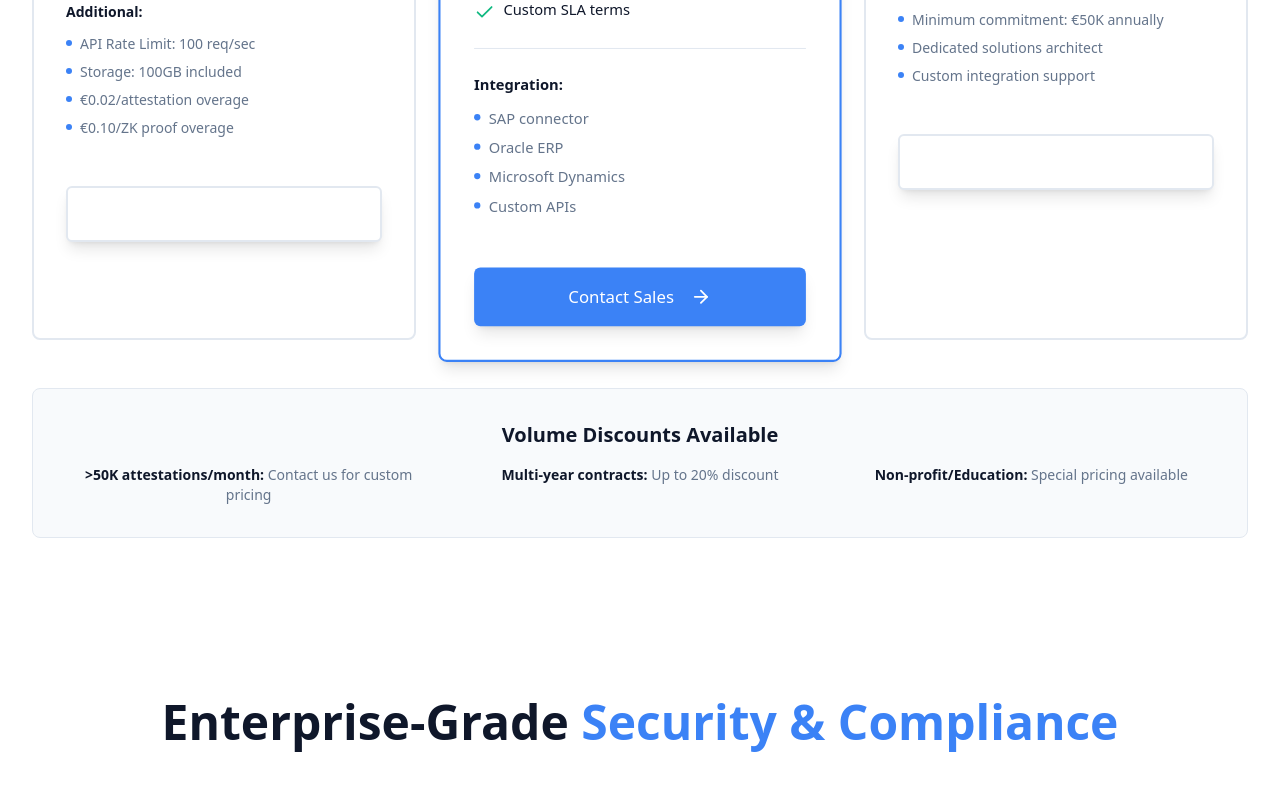
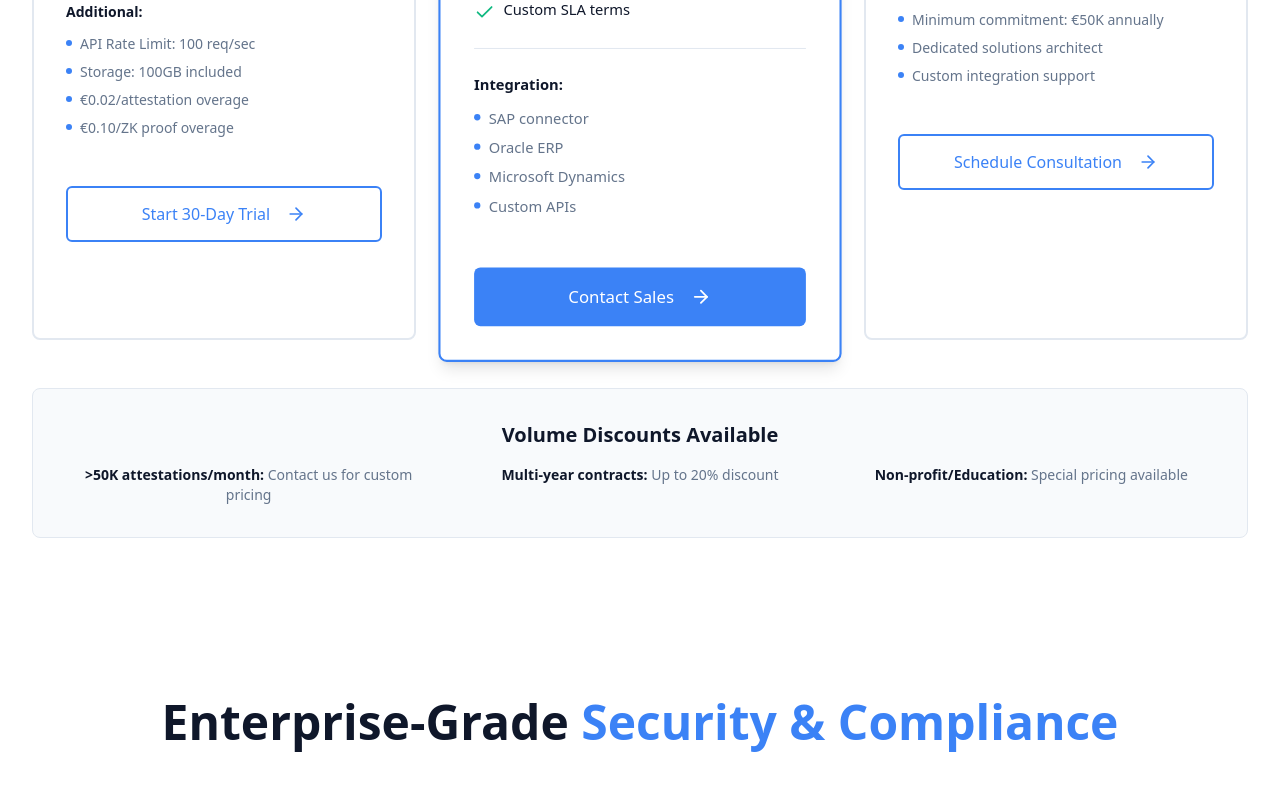
Before and after one commit to PROOFPASS/ProofPassLandingPage, a Next.js app: page / in a window 1280 px wide. Shown: the part 9460-10260 px from the top of the page. Built offline with nearby package versions, Linux system fonts and the light colour scheme.

Commit message:
Fix pricing buttons visibility and update phone number

```diff
--- a/components/sections/EnterpriseCTA.tsx
+++ b/components/sections/EnterpriseCTA.tsx
@@ -221,11 +221,11 @@ export function EnterpriseCTA() {
           <p className="text-white mb-4 font-semibold">Prefer to talk now?</p>
           <div className="flex flex-col sm:flex-row items-center justify-center gap-4">
             <a
-              href="tel:+15551234567"
+              href="tel:+5493534189492"
               className="flex items-center gap-2 text-white hover:text-white/80 transition-colors"
             >
               <Phone className="h-5 w-5" />
-              <span>+1 (555) 123-4567</span>
+              <span>+54 9 3534 189492</span>
             </a>
             <span className="text-white/60 hidden sm:inline">|</span>
             <a
--- a/components/sections/PricingEnterprise.tsx
+++ b/components/sections/PricingEnterprise.tsx
@@ -166,10 +166,11 @@ export function PricingEnterprise() {
 
               {/* CTA */}
               <Button
+                variant="ghost"
                 className={`w-full ${
                   plan.popular
-                    ? "bg-accent hover:bg-accent-600 text-white"
-                    : "bg-white border-2 border-border hover:bg-muted"
+                    ? "!bg-accent hover:!bg-accent/90 !text-white"
+                    : "!bg-white border-2 border-accent !text-accent hover:!bg-accent hover:!text-white"
                 }`}
                 size="lg"
                 asChild
```
